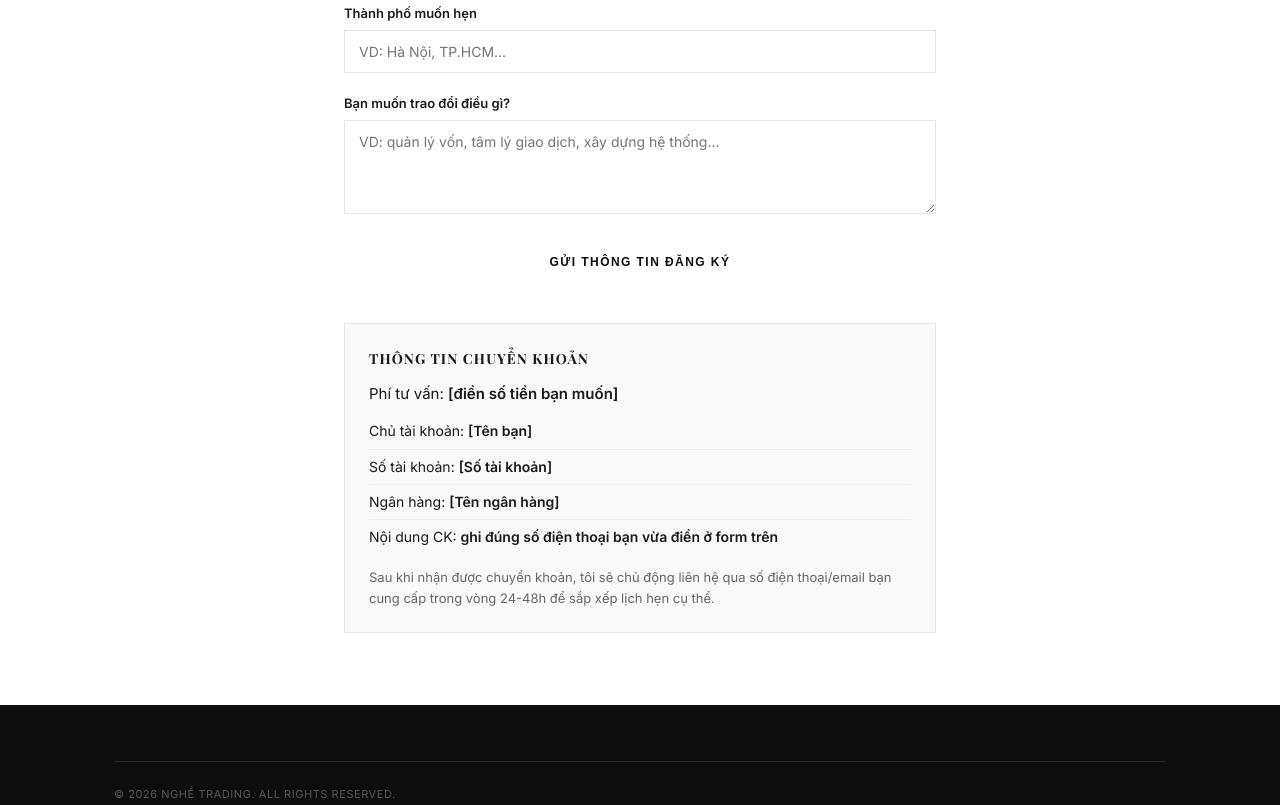
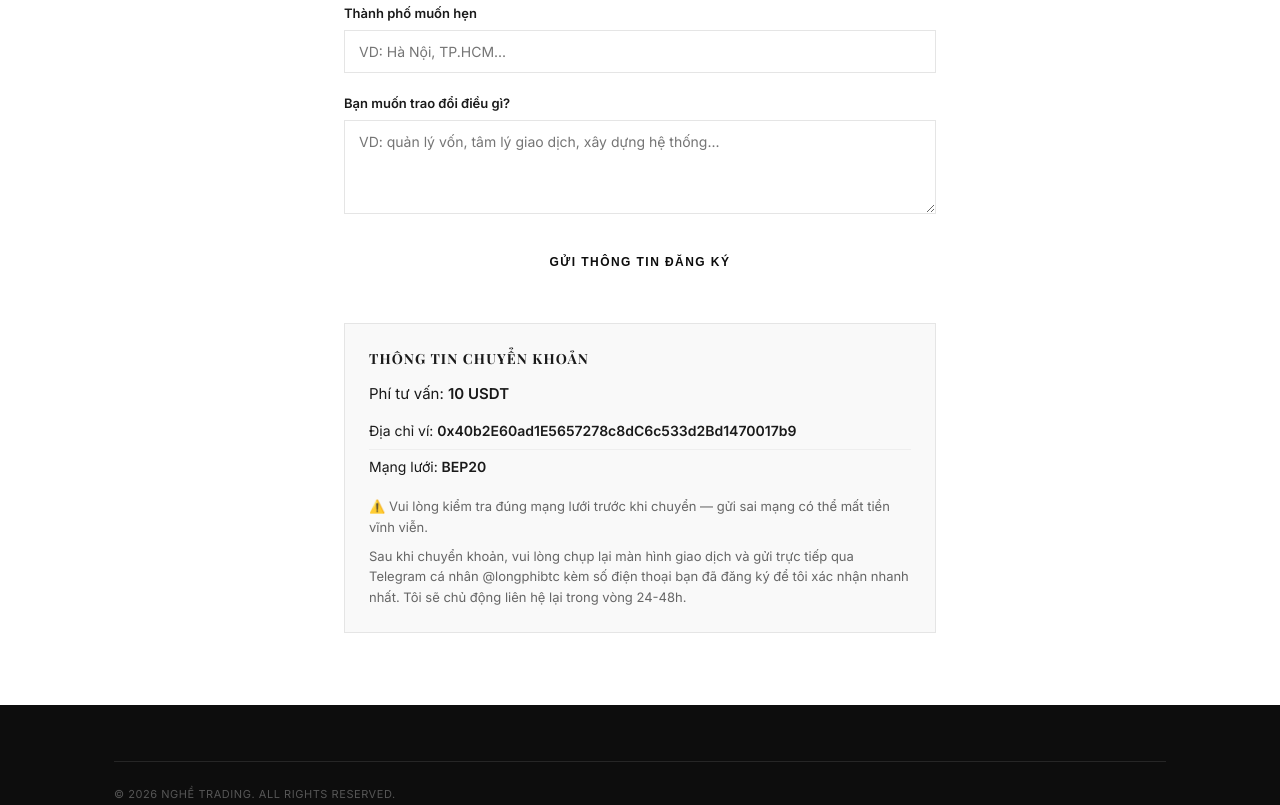
Before and after one commit to longphi11/nghetrading, a plain HTML site: page tu-van.html in a window 1280 px wide. Shown: the part 391-1196 px from the top of the page. Drawn offline with nearby package versions, Linux system fonts and the light colour scheme; a web font is replaced by a local one.

Commit message:
Update tu-van.html

```diff
--- a/tu-van.html
+++ b/tu-van.html
@@ -81,15 +81,18 @@
 
       <div class="payment-info-box">
         <h3>THÔNG TIN CHUYỂN KHOẢN</h3>
-        <p>Phí tư vấn: <strong>[điền số tiền bạn muốn]</strong></p>
+        <p>Phí tư vấn: <strong>10 USDT</strong></p>
         <ul>
-          <li>Chủ tài khoản: <strong>[Tên bạn]</strong></li>
-          <li>Số tài khoản: <strong>[Số tài khoản]</strong></li>
-          <li>Ngân hàng: <strong>[Tên ngân hàng]</strong></li>
-          <li>Nội dung CK: <strong>ghi đúng số điện thoại bạn vừa điền ở form trên</strong></li>
+          <li>Địa chỉ ví: <strong>0x40b2E60ad1E5657278c8dC6c533d2Bd1470017b9</strong></li>
+          <li>Mạng lưới: <strong>BEP20</strong></li>
         </ul>
-        <p style="font-size: 13px; color: var(--muted); margin-top: 12px;">
-          Sau khi nhận được chuyển khoản, tôi sẽ chủ động liên hệ qua số điện thoại/email bạn cung cấp trong vòng 24-48h để sắp xếp lịch hẹn cụ thể.
+         <p style="font-size: 13px; color: var(--muted); margin-top: 12px;">
+          ⚠️ Vui lòng kiểm tra đúng mạng lưới trước khi chuyển — gửi sai mạng có thể mất tiền vĩnh viễn.
+        </p>
+        <p style="font-size: 13px; color: var(--muted); margin-top: 8px;">
+         Sau khi chuyển khoản, vui lòng chụp lại màn hình giao dịch và gửi trực tiếp qua Telegram cá nhân
+          <a href="https://t.me/longphibtc" target="_blank" rel="noopener noreferrer">@longphibtc</a>
+          kèm số điện thoại bạn đã đăng ký để tôi xác nhận nhanh nhất. Tôi sẽ chủ động liên hệ lại trong vòng 24-48h.
         </p>
       </div>
 
```
